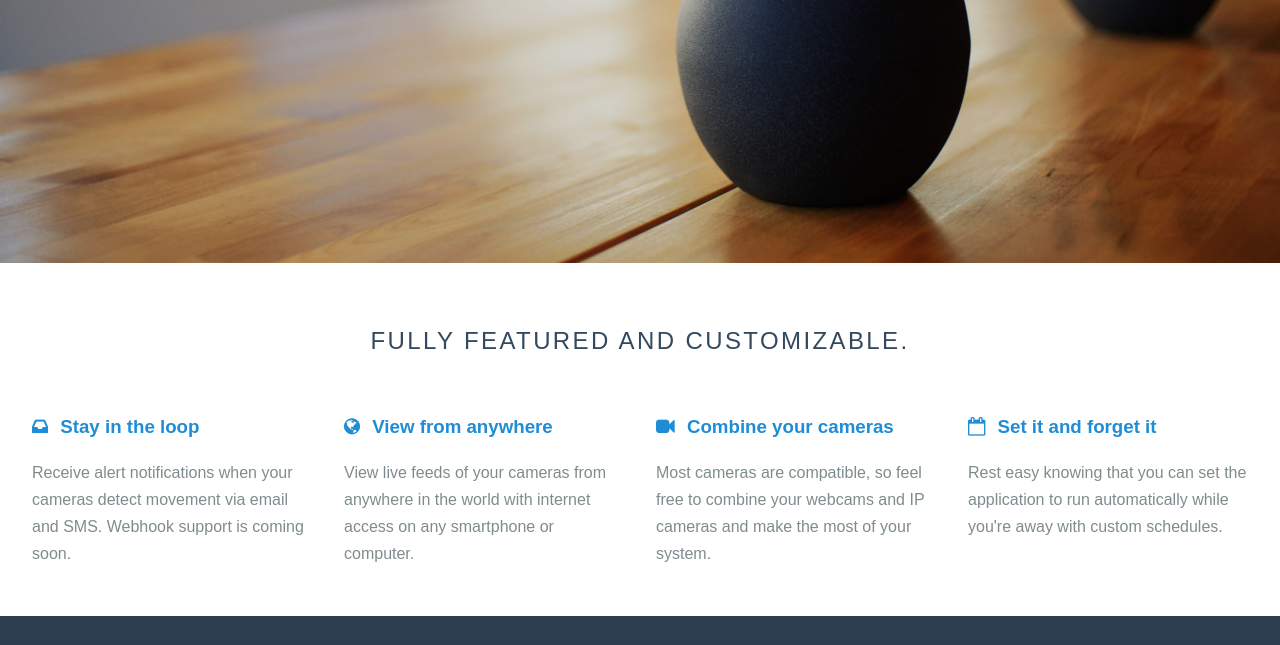
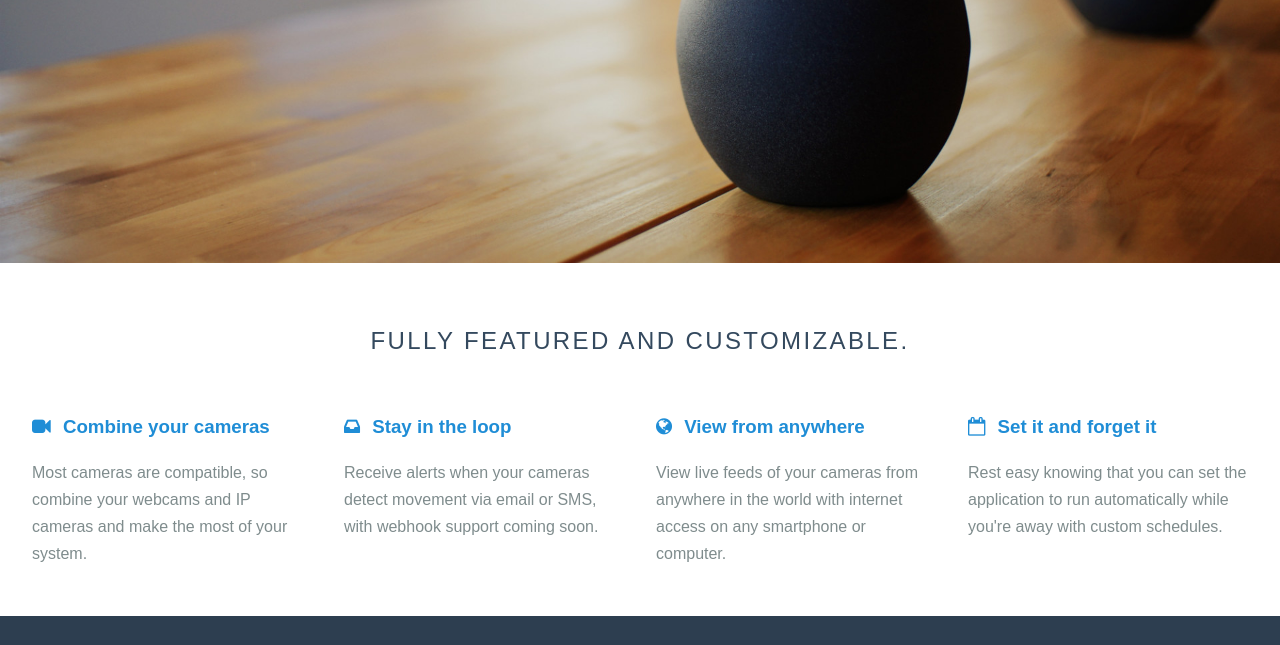
Before and after one commit to chrisyuska/motiondefense, a plain HTML site: page index.html in a window 1280 px wide. Shown: the part 433-1078 px from the top of the page. Drawn offline with Linux system fonts and the light colour scheme.

Commit message:
minor text changes; cleaned up some css formatting

```diff
--- a/css/layouts/marketing.css
+++ b/css/layouts/marketing.css
@@ -3,6 +3,7 @@
   -moz-box-sizing: border-box;
   box-sizing: border-box;
 }
+
 
 /*
  * -- BASE STYLES --
@@ -14,20 +15,10 @@ body {
   font-size: 13px;
 }
 
-h1,
-h2,
-h3,
-h4,
-h5,
-h6,
-label {
+h1, h2, h3, h4, h5, h6, label {
   color: #34495e;
 }
 
-.pure-img-responsive {
-    max-width: 100%;
-    height: auto;
-}
 
 /*
  * -- LAYOUT STYLES --
@@ -47,7 +38,6 @@ label {
 }
 
 
-
 /*
  * -- PURE FORM STYLES --
  * Style the form inputs and labels
@@ -65,6 +55,7 @@ label {
   width: 100%;
   margin-bottom: 1em;
 }
+
 
 /*
  * -- PURE BUTTON STYLES --
@@ -89,22 +80,19 @@ a.pure-button-primary {
  * -- MENU STYLES --
  * I want to customize how my .pure-menu looks at the top of the page
  */
-
 .home-menu {
+  background: #2d3e50;
   padding: 0.5em;
   text-align: left;
   box-shadow: 0 1px 1px rgba(0,0,0, 0.10);
 }
+
 .home-menu ul {
   float: right;
 }
-.home-menu {
-    background: #2d3e50;
-}
+
 .pure-menu.pure-menu-fixed {
-    /* Fixed menus normally have a border at the bottom. */
   border-bottom: none;
-    /* I need a higher z-index here because of the scroll-over effect. */
   z-index: 4;
 }
 
@@ -133,7 +121,6 @@ a.pure-button-primary {
  * -- SPLASH STYLES --
  * This is the blue top section that appears on the page.
  */
-
 .splash-container {
   background: url(../../img/common/home-1920x1080-90-dark.jpg) center/cover;
   z-index: 1;
@@ -170,6 +157,7 @@ a.pure-button-primary {
   opacity: 0.8;
 }
 
+
 /*
  * -- CONTENT STYLES --
  * This represents the content area (everything below the blue section)
@@ -182,7 +170,6 @@ a.pure-button-primary {
   min-height: 12%;
   z-index: 2;
   background: white;
-
 }
 
 /* This is the class used for the main content headers (<h2>) */
@@ -223,24 +210,25 @@ a.pure-button-primary {
   background: #111;
 }
 
+
 /*
  * -- TABLET (AND UP) MEDIA QUERIES --
  * On tablets and other medium-sized devices, we want to customize some
  * of the mobile styles.
  */
 @media (min-width: 48em) {
-
   /* We increase the body font size */
   body {
     font-size: 16px;
   }
+
   /* We want to give the content area some more padding */
   .content {
     padding: 1em;
   }
 
   /* We increase the height of the splash-container */
-/*    .splash-container {
+  /*  .splash-container {
     height: 500px;
   }*/
 
@@ -256,12 +244,12 @@ a.pure-button-primary {
     font-size: 250%;
   }
 
-
   /* We remove the border-separator assigned to .l-box-lrg */
   .l-box-lrg {
     border: none;
   }
 }
+
 
 /*
  * -- DESKTOP (AND UP) MEDIA QUERIES --
--- a/index.html
+++ b/index.html
@@ -45,11 +45,20 @@
         <div class="pure-g">
           <div class="l-box pure-u-1 pure-u-md-1-2 pure-u-lg-1-4">
             <h3 class="content-subhead">
+              <i class="fa fa-video-camera"></i>
+              Combine your cameras
+            </h3>
+            <p>
+              Most cameras are compatible, so combine your webcams and IP cameras and make the most of your system.
+            </p>
+          </div>
+          <div class="l-box pure-u-1 pure-u-md-1-2 pure-u-lg-1-4">
+            <h3 class="content-subhead">
               <i class="fa fa-inbox"></i>
               Stay in the loop
             </h3>
             <p>
-              Receive alert notifications when your cameras detect movement via email and SMS. Webhook support is coming soon.
+              Receive alerts when your cameras detect movement via email or SMS, with webhook support coming soon.
             </p>
           </div>
           <div class="l-box pure-u-1 pure-u-md-1-2 pure-u-lg-1-4">
@@ -59,15 +68,6 @@
             </h3>
             <p>
               View live feeds of your cameras from anywhere in the world with internet access on any smartphone or computer.
-            </p>
-          </div>
-          <div class="l-box pure-u-1 pure-u-md-1-2 pure-u-lg-1-4">
-            <h3 class="content-subhead">
-              <i class="fa fa-video-camera"></i>
-              Combine your cameras
-            </h3>
-            <p>
-              Most cameras are compatible, so feel free to combine your webcams and IP cameras and make the most of your system.
             </p>
           </div>
           <div class="l-box pure-u-1 pure-u-md-1-2 pure-u-lg-1-4">
```
Lines whose indentation alone changed are shown as unchanged.
